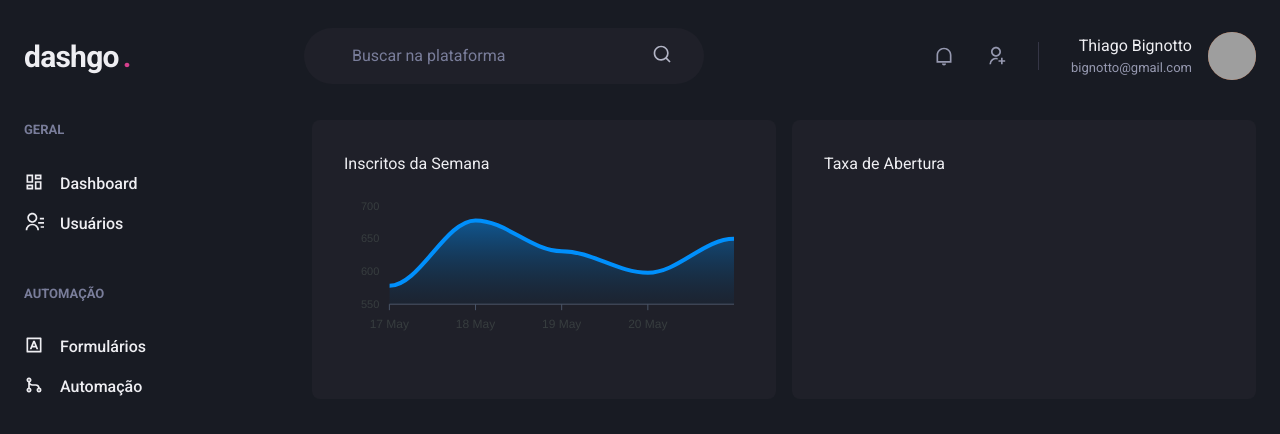
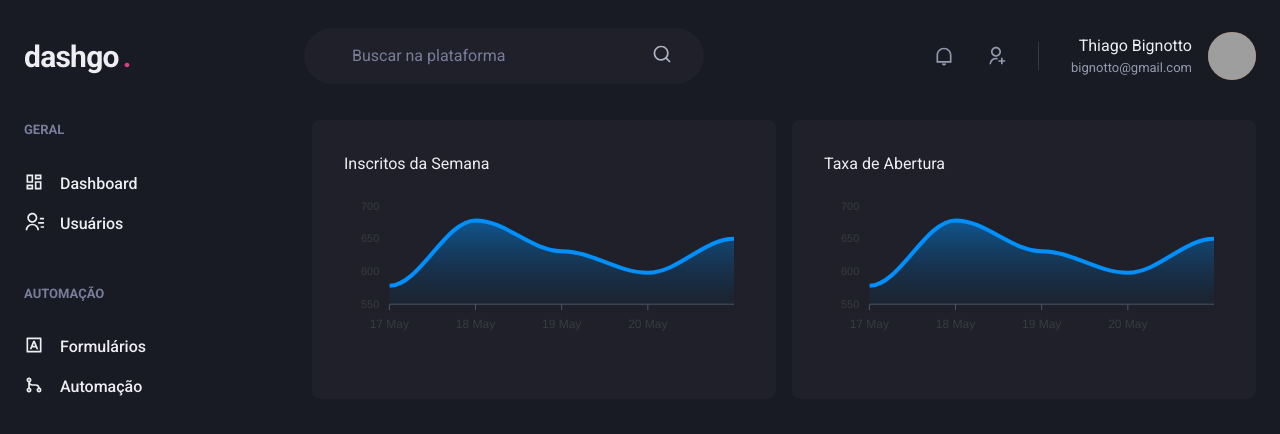
Before and after one commit to Bignotto/ignite-react-next-dashgo, a Next.js app: page /dashboard in a window 1280 px wide. Shown: the top 434 px of the page. Built offline with nearby package versions, Linux system fonts and the light colour scheme; grey boxes are pictures that could not be loaded.

Commit message:
dashboard charts

```diff
--- a/src/pages/dashboard.tsx
+++ b/src/pages/dashboard.tsx
@@ -68,6 +68,7 @@ export default function Dashboard() {
           </Box>
           <Box p="8" bg="gray.800" borderRadius={8}>
             <Text>Taxa de Abertura</Text>
+            <Chart options={options} series={series} type="area" height={160} />
           </Box>
         </SimpleGrid>
       </Flex>
```
